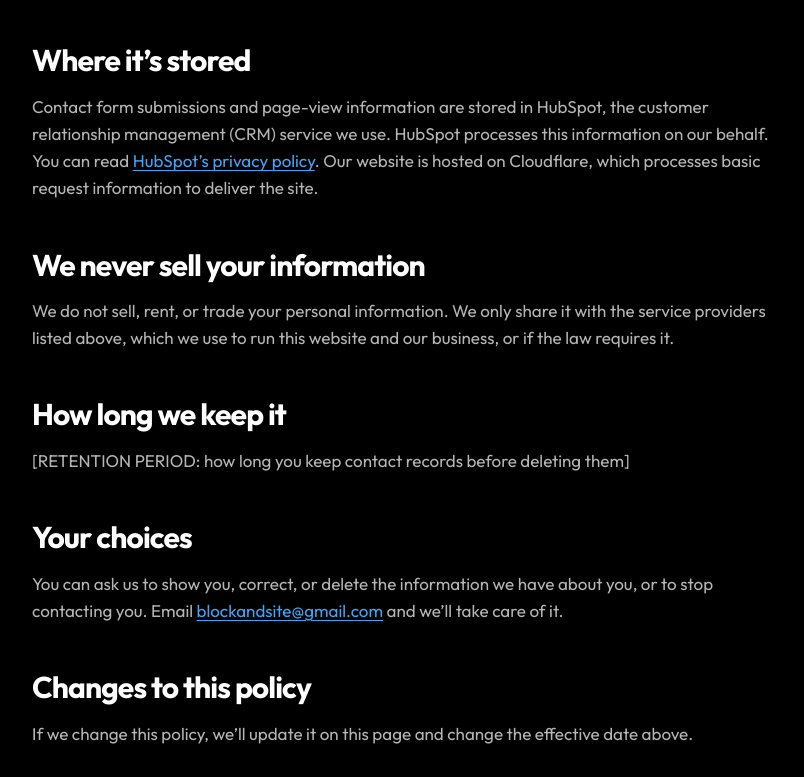
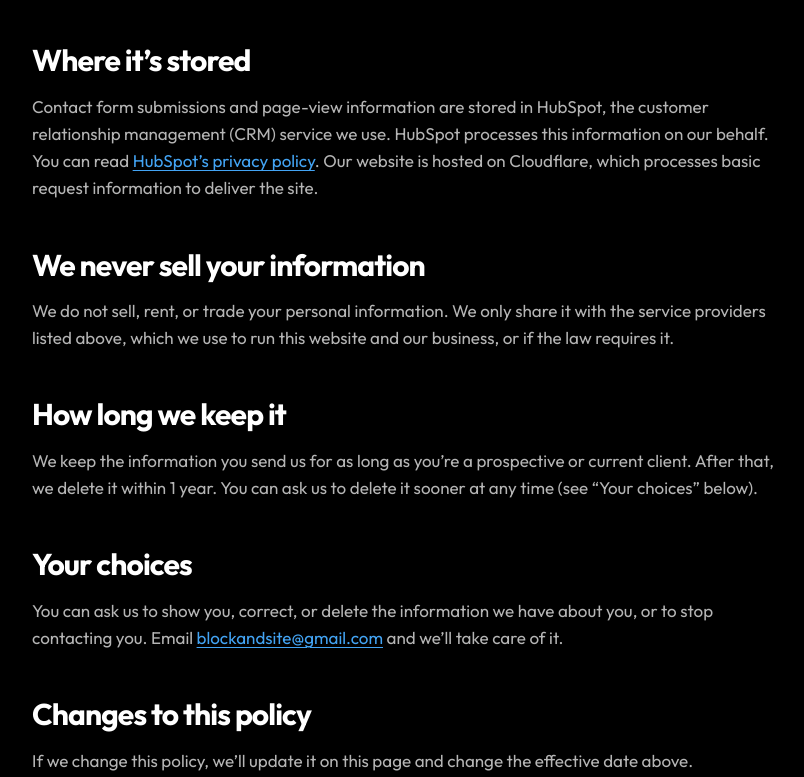
Before and after one commit to Brandino101234/blockandsite, an Astro site: page /blockandsite/privacy in a window 1280 px wide. Shown: the part 1204-1981 px from the top of the page, without its empty margins (72-876 px from the left). Built offline with nearby package versions, Linux system fonts and the light colour scheme; Astro itself is replaced by a stand-in of ours.

Commit message:
Fill in privacy policy effective date and retention period
Effective December 1, 2026. Records are kept while someone is a
prospective or current client, then deleted within 1 year, or sooner
on request.

Co-Authored-By: Claude Opus 5.5 <noreply@anthropic.com>

```diff
--- a/src/pages/privacy.astro
+++ b/src/pages/privacy.astro
@@ -14,7 +14,7 @@ import { site } from '../config/site';
     <div class="container">
       <article class="prose">
         <h1>Privacy policy</h1>
-        <p class="effective">Effective date: [EFFECTIVE DATE]</p>
+        <p class="effective">Effective date: December 1, 2026</p>
 
         <p>
           This policy explains what information {site.name} collects through this website and what we do with it. The
@@ -68,7 +68,10 @@ import { site } from '../config/site';
         </p>
 
         <h2>How long we keep it</h2>
-        <p>[RETENTION PERIOD: how long you keep contact records before deleting them]</p>
+        <p>
+          We keep the information you send us for as long as you’re a prospective or current client. After that, we
+          delete it within 1 year. You can ask us to delete it sooner at any time (see “Your choices” below).
+        </p>
 
         <h2>Your choices</h2>
         <p>
```
